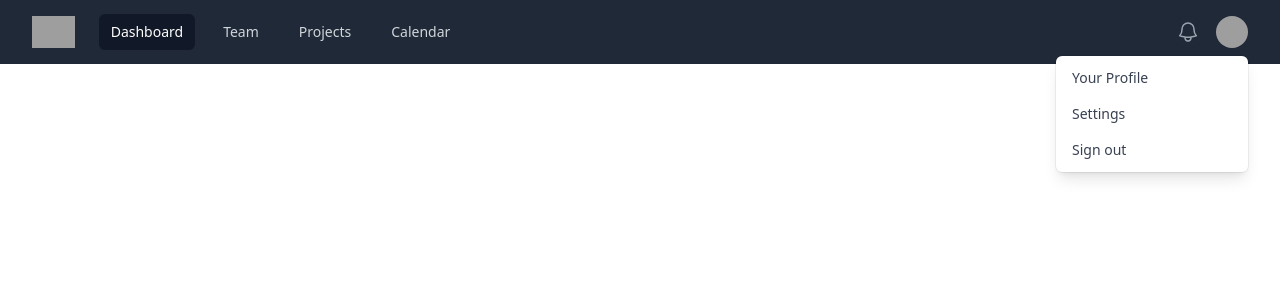
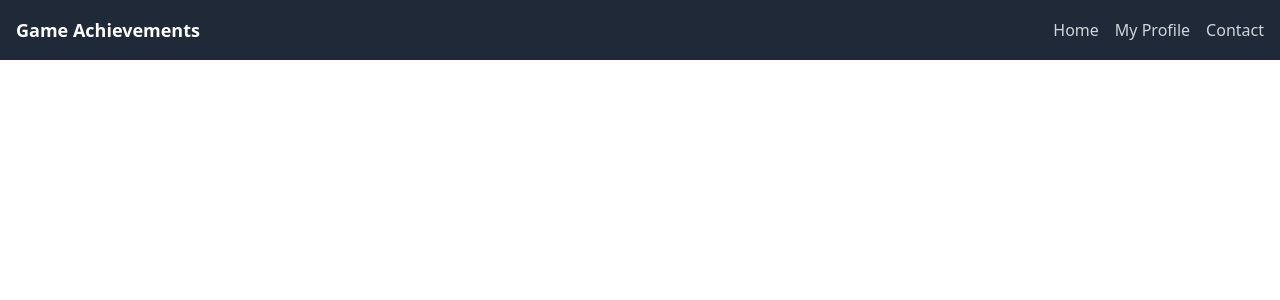
Before and after one commit to Gon-Code/game-achievements, a Django app: page /home in a window 1280 px wide. Shown: the top 300 px of the page. Run offline with Django 5.2, Linux system fonts and the light colour scheme; some libraries are stand-ins or nearby versions; grey boxes are pictures that could not be loaded.

Commit message:
feat: New Navigation bar
- Added a more simple navbar

```diff
--- a/theme/static/css/dist/styles.css
+++ b/theme/static/css/dist/styles.css
@@ -823,42 +823,9 @@ select {
   position: sticky;
 }
 
-.-inset-0\.5 {
-  inset: -0.125rem;
-}
-
-.-inset-1\.5 {
-  inset: -0.375rem;
-}
-
-.inset-y-0 {
-  top: 0px;
-  bottom: 0px;
-}
-
-.left-0 {
-  left: 0px;
-}
-
-.right-0 {
-  right: 0px;
-}
-
-.z-10 {
-  z-index: 10;
-}
-
 .mx-auto {
   margin-left: auto;
   margin-right: auto;
-}
-
-.ml-3 {
-  margin-left: 0.75rem;
-}
-
-.mt-2 {
-  margin-top: 0.5rem;
 }
 
 .block {
@@ -867,10 +834,6 @@ select {
 
 .flex {
   display: flex;
-}
-
-.inline-flex {
-  display: inline-flex;
 }
 
 .table {
@@ -889,66 +852,12 @@ select {
   display: none;
 }
 
-.size-6 {
-  width: 1.5rem;
-  height: 1.5rem;
-}
-
-.size-8 {
-  width: 2rem;
-  height: 2rem;
-}
-
-.h-16 {
-  height: 4rem;
-}
-
-.h-8 {
-  height: 2rem;
-}
-
 .h-screen {
   height: 100vh;
 }
 
-.w-48 {
-  width: 12rem;
-}
-
-.w-auto {
-  width: auto;
-}
-
-.max-w-7xl {
-  max-width: 80rem;
-}
-
-.flex-1 {
-  flex: 1 1 0%;
-}
-
-.shrink-0 {
-  flex-shrink: 0;
-}
-
 .border-collapse {
   border-collapse: collapse;
-}
-
-.origin-top-right {
-  transform-origin: top right;
-}
-
-.scale-100 {
-  --tw-scale-x: 1;
-  --tw-scale-y: 1;
-  transform: translate(var(--tw-translate-x), var(--tw-translate-y)) rotate(var(--tw-rotate)) skewX(var(--tw-skew-x)) skewY(var(--tw-skew-y)) scaleX(var(--tw-scale-x)) scaleY(var(--tw-scale-y));
-}
-
-.scale-95 {
-  --tw-scale-x: .95;
-  --tw-scale-y: .95;
-  transform: translate(var(--tw-translate-x), var(--tw-translate-y)) rotate(var(--tw-rotate)) skewX(var(--tw-skew-x)) skewY(var(--tw-skew-y)) scaleX(var(--tw-scale-x)) scaleY(var(--tw-scale-y));
 }
 
 .transform {
@@ -977,27 +886,8 @@ select {
   margin-left: calc(1rem * calc(1 - var(--tw-space-x-reverse)));
 }
 
-.space-y-1 > :not([hidden]) ~ :not([hidden]) {
-  --tw-space-y-reverse: 0;
-  margin-top: calc(0.25rem * calc(1 - var(--tw-space-y-reverse)));
-  margin-bottom: calc(0.25rem * var(--tw-space-y-reverse));
-}
-
-.rounded-full {
-  border-radius: 9999px;
-}
-
-.rounded-md {
-  border-radius: 0.375rem;
-}
-
 .border {
   border-width: 1px;
-}
-
-.bg-gray-100 {
-  --tw-bg-opacity: 1;
-  background-color: rgb(243 244 246 / var(--tw-bg-opacity, 1));
 }
 
 .bg-gray-50 {
@@ -1010,59 +900,22 @@ select {
   background-color: rgb(31 41 55 / var(--tw-bg-opacity, 1));
 }
 
-.bg-gray-900 {
-  --tw-bg-opacity: 1;
-  background-color: rgb(17 24 39 / var(--tw-bg-opacity, 1));
+.p-6 {
+  padding: 1.5rem;
 }
 
-.bg-white {
-  --tw-bg-opacity: 1;
-  background-color: rgb(255 255 255 / var(--tw-bg-opacity, 1));
+.p-4 {
+  padding: 1rem;
 }
 
-.p-1 {
-  padding: 0.25rem;
+.px-6 {
+  padding-left: 1.5rem;
+  padding-right: 1.5rem;
 }
 
-.p-2 {
-  padding: 0.5rem;
-}
-
-.px-2 {
-  padding-left: 0.5rem;
-  padding-right: 0.5rem;
-}
-
-.px-3 {
-  padding-left: 0.75rem;
-  padding-right: 0.75rem;
-}
-
-.px-4 {
-  padding-left: 1rem;
-  padding-right: 1rem;
-}
-
-.py-1 {
-  padding-top: 0.25rem;
-  padding-bottom: 0.25rem;
-}
-
-.py-2 {
-  padding-top: 0.5rem;
-  padding-bottom: 0.5rem;
-}
-
-.pb-3 {
-  padding-bottom: 0.75rem;
-}
-
-.pr-2 {
-  padding-right: 0.5rem;
-}
-
-.pt-2 {
-  padding-top: 0.5rem;
+.py-12 {
+  padding-top: 3rem;
+  padding-bottom: 3rem;
 }
 
 .font-serif {
@@ -1074,18 +927,13 @@ select {
   line-height: 1;
 }
 
-.text-base {
-  font-size: 1rem;
-  line-height: 1.5rem;
+.text-lg {
+  font-size: 1.125rem;
+  line-height: 1.75rem;
 }
 
-.text-sm {
-  font-size: 0.875rem;
-  line-height: 1.25rem;
-}
-
-.font-medium {
-  font-weight: 500;
+.font-semibold {
+  font-weight: 600;
 }
 
 .leading-normal {
@@ -1101,152 +949,20 @@ select {
   color: rgb(209 213 219 / var(--tw-text-opacity, 1));
 }
 
-.text-gray-400 {
-  --tw-text-opacity: 1;
-  color: rgb(156 163 175 / var(--tw-text-opacity, 1));
-}
-
-.text-gray-700 {
-  --tw-text-opacity: 1;
-  color: rgb(55 65 81 / var(--tw-text-opacity, 1));
-}
-
 .text-white {
   --tw-text-opacity: 1;
   color: rgb(255 255 255 / var(--tw-text-opacity, 1));
-}
-
-.opacity-0 {
-  opacity: 0;
-}
-
-.opacity-100 {
-  opacity: 1;
-}
-
-.shadow-lg {
-  --tw-shadow: 0 10px 15px -3px rgb(0 0 0 / 0.1), 0 4px 6px -4px rgb(0 0 0 / 0.1);
-  --tw-shadow-colored: 0 10px 15px -3px var(--tw-shadow-color), 0 4px 6px -4px var(--tw-shadow-color);
-  box-shadow: var(--tw-ring-offset-shadow, 0 0 #0000), var(--tw-ring-shadow, 0 0 #0000), var(--tw-shadow);
-}
-
-.ring-1 {
-  --tw-ring-offset-shadow: var(--tw-ring-inset) 0 0 0 var(--tw-ring-offset-width) var(--tw-ring-offset-color);
-  --tw-ring-shadow: var(--tw-ring-inset) 0 0 0 calc(1px + var(--tw-ring-offset-width)) var(--tw-ring-color);
-  box-shadow: var(--tw-ring-offset-shadow), var(--tw-ring-shadow), var(--tw-shadow, 0 0 #0000);
-}
-
-.ring-black\/5 {
-  --tw-ring-color: rgb(0 0 0 / 0.05);
 }
 
 .filter {
   filter: var(--tw-blur) var(--tw-brightness) var(--tw-contrast) var(--tw-grayscale) var(--tw-hue-rotate) var(--tw-invert) var(--tw-saturate) var(--tw-sepia) var(--tw-drop-shadow);
 }
 
-.transition {
-  transition-property: color, background-color, border-color, text-decoration-color, fill, stroke, opacity, box-shadow, transform, filter, -webkit-backdrop-filter;
-  transition-property: color, background-color, border-color, text-decoration-color, fill, stroke, opacity, box-shadow, transform, filter, backdrop-filter;
-  transition-property: color, background-color, border-color, text-decoration-color, fill, stroke, opacity, box-shadow, transform, filter, backdrop-filter, -webkit-backdrop-filter;
-  transition-timing-function: cubic-bezier(0.4, 0, 0.2, 1);
-  transition-duration: 150ms;
-}
-
-.duration-100 {
-  transition-duration: 100ms;
-}
-
-.duration-75 {
-  transition-duration: 75ms;
-}
-
-.ease-in {
-  transition-timing-function: cubic-bezier(0.4, 0, 1, 1);
-}
-
 .ease-in-out {
   transition-timing-function: cubic-bezier(0.4, 0, 0.2, 1);
-}
-
-.ease-out {
-  transition-timing-function: cubic-bezier(0, 0, 0.2, 1);
-}
-
-.hover\:bg-gray-700:hover {
-  --tw-bg-opacity: 1;
-  background-color: rgb(55 65 81 / var(--tw-bg-opacity, 1));
 }
 
 .hover\:text-white:hover {
   --tw-text-opacity: 1;
   color: rgb(255 255 255 / var(--tw-text-opacity, 1));
 }
-
-.focus\:ring-2:focus {
-  --tw-ring-offset-shadow: var(--tw-ring-inset) 0 0 0 var(--tw-ring-offset-width) var(--tw-ring-offset-color);
-  --tw-ring-shadow: var(--tw-ring-inset) 0 0 0 calc(2px + var(--tw-ring-offset-width)) var(--tw-ring-color);
-  box-shadow: var(--tw-ring-offset-shadow), var(--tw-ring-shadow), var(--tw-shadow, 0 0 #0000);
-}
-
-.focus\:ring-inset:focus {
-  --tw-ring-inset: inset;
-}
-
-.focus\:ring-white:focus {
-  --tw-ring-opacity: 1;
-  --tw-ring-color: rgb(255 255 255 / var(--tw-ring-opacity, 1));
-}
-
-.focus\:ring-offset-2:focus {
-  --tw-ring-offset-width: 2px;
-}
-
-.focus\:ring-offset-gray-800:focus {
-  --tw-ring-offset-color: #1f2937;
-}
-
-@media (min-width: 640px) {
-  .sm\:static {
-    position: static;
-  }
-
-  .sm\:inset-auto {
-    inset: auto;
-  }
-
-  .sm\:ml-6 {
-    margin-left: 1.5rem;
-  }
-
-  .sm\:block {
-    display: block;
-  }
-
-  .sm\:hidden {
-    display: none;
-  }
-
-  .sm\:items-stretch {
-    align-items: stretch;
-  }
-
-  .sm\:justify-start {
-    justify-content: flex-start;
-  }
-
-  .sm\:px-6 {
-    padding-left: 1.5rem;
-    padding-right: 1.5rem;
-  }
-
-  .sm\:pr-0 {
-    padding-right: 0px;
-  }
-}
-
-@media (min-width: 1024px) {
-  .lg\:px-8 {
-    padding-left: 2rem;
-    padding-right: 2rem;
-  }
-}
--- a/website/templates/index.html
+++ b/website/templates/index.html
@@ -8,96 +8,16 @@
     <meta http-equiv="X-UA-Compatible" content="ie=edge">
     {% tailwind_css %}
 </head>
-
-<nav class="bg-gray-800">
-    <div class="mx-auto max-w-7xl px-2 sm:px-6 lg:px-8">
-      <div class="relative flex h-16 items-center justify-between">
-        <div class="absolute inset-y-0 left-0 flex items-center sm:hidden">
-          <!-- Mobile menu button-->
-          <button type="button" class="relative inline-flex items-center justify-center rounded-md p-2 text-gray-400 hover:bg-gray-700 hover:text-white focus:ring-2 focus:ring-white focus:outline-hidden focus:ring-inset" aria-controls="mobile-menu" aria-expanded="false">
-            <span class="absolute -inset-0.5"></span>
-            <span class="sr-only">Open main menu</span>
-            <!--
-              Icon when menu is closed.
-
-              Menu open: "hidden", Menu closed: "block"
-            -->
-            <svg class="block size-6" fill="none" viewBox="0 0 24 24" stroke-width="1.5" stroke="currentColor" aria-hidden="true" data-slot="icon">
-              <path stroke-linecap="round" stroke-linejoin="round" d="M3.75 6.75h16.5M3.75 12h16.5m-16.5 5.25h16.5" />
-            </svg>
-            <!--
-              Icon when menu is open.
-
-              Menu open: "block", Menu closed: "hidden"
-            -->
-            <svg class="hidden size-6" fill="none" viewBox="0 0 24 24" stroke-width="1.5" stroke="currentColor" aria-hidden="true" data-slot="icon">
-              <path stroke-linecap="round" stroke-linejoin="round" d="M6 18 18 6M6 6l12 12" />
-            </svg>
-          </button>
-        </div>
-        <div class="flex flex-1 items-center justify-center sm:items-stretch sm:justify-start">
-          <div class="flex shrink-0 items-center">
-            <img class="h-8 w-auto" src="https://tailwindui.com/plus-assets/img/logos/mark.svg?color=indigo&shade=500" alt="Your Company">
-          </div>
-          <div class="hidden sm:ml-6 sm:block">
-            <div class="flex space-x-4">
-              <!-- Current: "bg-gray-900 text-white", Default: "text-gray-300 hover:bg-gray-700 hover:text-white" -->
-              <a href="#" class="rounded-md bg-gray-900 px-3 py-2 text-sm font-medium text-white" aria-current="page">Dashboard</a>
-              <a href="#" class="rounded-md px-3 py-2 text-sm font-medium text-gray-300 hover:bg-gray-700 hover:text-white">Team</a>
-              <a href="#" class="rounded-md px-3 py-2 text-sm font-medium text-gray-300 hover:bg-gray-700 hover:text-white">Projects</a>
-              <a href="#" class="rounded-md px-3 py-2 text-sm font-medium text-gray-300 hover:bg-gray-700 hover:text-white">Calendar</a>
-            </div>
-          </div>
-        </div>
-        <div class="absolute inset-y-0 right-0 flex items-center pr-2 sm:static sm:inset-auto sm:ml-6 sm:pr-0">
-          <button type="button" class="relative rounded-full bg-gray-800 p-1 text-gray-400 hover:text-white focus:ring-2 focus:ring-white focus:ring-offset-2 focus:ring-offset-gray-800 focus:outline-hidden">
-            <span class="absolute -inset-1.5"></span>
-            <span class="sr-only">View notifications</span>
-            <svg class="size-6" fill="none" viewBox="0 0 24 24" stroke-width="1.5" stroke="currentColor" aria-hidden="true" data-slot="icon">
-              <path stroke-linecap="round" stroke-linejoin="round" d="M14.857 17.082a23.848 23.848 0 0 0 5.454-1.31A8.967 8.967 0 0 1 18 9.75V9A6 6 0 0 0 6 9v.75a8.967 8.967 0 0 1-2.312 6.022c1.733.64 3.56 1.085 5.455 1.31m5.714 0a24.255 24.255 0 0 1-5.714 0m5.714 0a3 3 0 1 1-5.714 0" />
-            </svg>
-          </button>
-
-          <!-- Profile dropdown -->
-          <div class="relative ml-3">
-            <div>
-              <button type="button" class="relative flex rounded-full bg-gray-800 text-sm focus:ring-2 focus:ring-white focus:ring-offset-2 focus:ring-offset-gray-800 focus:outline-hidden" id="user-menu-button" aria-expanded="false" aria-haspopup="true">
-                <span class="absolute -inset-1.5"></span>
-                <span class="sr-only">Open user menu</span>
-                <img class="size-8 rounded-full" src="https://images.unsplash.com/photo-1472099645785-5658abf4ff4e?ixlib=rb-1.2.1&ixid=eyJhcHBfaWQiOjEyMDd9&auto=format&fit=facearea&facepad=2&w=256&h=256&q=80" alt="">
-              </button>
-            </div>
-
-            <!--
-              Dropdown menu, show/hide based on menu state.
-
-              Entering: "transition ease-out duration-100"
-                From: "transform opacity-0 scale-95"
-                To: "transform opacity-100 scale-100"
-              Leaving: "transition ease-in duration-75"
-                From: "transform opacity-100 scale-100"
-                To: "transform opacity-0 scale-95"
-            -->
-            <div class="absolute right-0 z-10 mt-2 w-48 origin-top-right rounded-md bg-white py-1 ring-1 shadow-lg ring-black/5 focus:outline-hidden" role="menu" aria-orientation="vertical" aria-labelledby="user-menu-button" tabindex="-1">
-              <!-- Active: "bg-gray-100 outline-hidden", Not Active: "" -->
-              <a href="#" class="block px-4 py-2 text-sm text-gray-700" role="menuitem" tabindex="-1" id="user-menu-item-0">Your Profile</a>
-              <a href="#" class="block px-4 py-2 text-sm text-gray-700" role="menuitem" tabindex="-1" id="user-menu-item-1">Settings</a>
-              <a href="#" class="block px-4 py-2 text-sm text-gray-700" role="menuitem" tabindex="-1" id="user-menu-item-2">Sign out</a>
-            </div>
-          </div>
-        </div>
-      </div>
-    </div>
-
-    <!-- Mobile menu, show/hide based on menu state. -->
-    <div class="sm:hidden" id="mobile-menu">
-      <div class="space-y-1 px-2 pt-2 pb-3">
-        <!-- Current: "bg-gray-900 text-white", Default: "text-gray-300 hover:bg-gray-700 hover:text-white" -->
-        <a href="#" class="block rounded-md bg-gray-900 px-3 py-2 text-base font-medium text-white" aria-current="page">Dashboard</a>
-        <a href="#" class="block rounded-md px-3 py-2 text-base font-medium text-gray-300 hover:bg-gray-700 hover:text-white">Team</a>
-        <a href="#" class="block rounded-md px-3 py-2 text-base font-medium text-gray-300 hover:bg-gray-700 hover:text-white">Projects</a>
-        <a href="#" class="block rounded-md px-3 py-2 text-base font-medium text-gray-300 hover:bg-gray-700 hover:text-white">Calendar</a>
-      </div>
+<body>
+    <nav class="bg-gray-800 p-4">
+        <div class="container mx-auto flex justify-between items-center">
+            <a href="#" class="text-white text-lg font-semibold">Game Achievements</a>
+            <ul class="flex space-x-4">
+                <li><a href="#" class="text-gray-300 hover:text-white">Home</a></li>
+                <li><a href="#" class="text-gray-300 hover:text-white">My Profile</a></li>
+                <li><a href="#" class="text-gray-300 hover:text-white">Contact</a></li>
+            </ul>
         </div>
     </nav>
+</body>
 </html>
```
Lines whose indentation alone changed are shown as unchanged.
